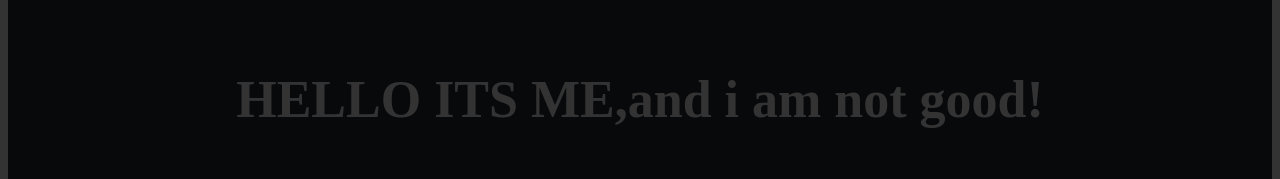
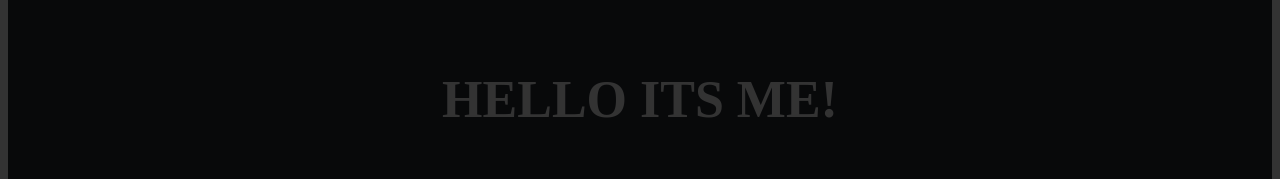
Before and after one commit to Vedanho/Heroku_test, a React (Create React App) app: page / in a window 1280 px wide. Shown: the part 309-488 px from the top of the page. Built offline with nearby package versions, Linux system fonts and the light colour scheme.

Commit message:
afssafsa

```diff
--- a/src/App.js
+++ b/src/App.js
@@ -23,7 +23,7 @@ function App() {
   return (
     <div className="App">
       <div className="App-header">
-        <h1>HELLO ITS ME,and i am not good!</h1>
+        <h1>HELLO ITS ME!</h1>
         <ReactModal isOpen={true} className="auth-modal-content">
         <form className="auth-modal__form" onSubmit={(e) => e.preventDefault()}>
 				<div className="auth-modal__code-wrapper">
@@ -31,7 +31,6 @@ function App() {
 						<ReactCodeInput
             						fieldWidth={50}
 							fields={4}
-							autoFocus={true}
 						/>
 					</div>
           </div>
```
